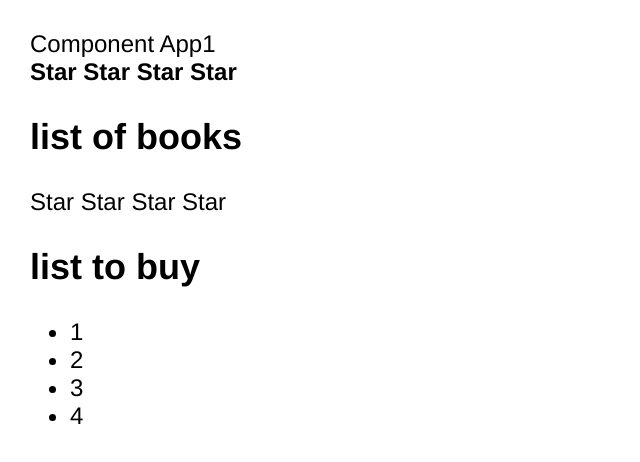
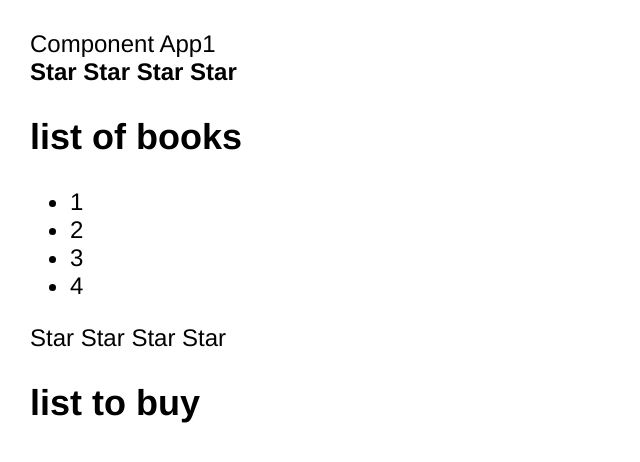
Before and after one commit to Lelik7777/react-kabzda, a React (Create React App) app: page / in a window 1280 px wide. Shown: the top 462 px of the page, without its empty margins (0-640 px from the left). Built offline with nearby package versions, Linux system fonts and the light colour scheme.

Commit message:
react-kabzda 04 add most short variant!

```diff
--- a/src/components/According/According.tsx
+++ b/src/components/According/According.tsx
@@ -18,16 +18,23 @@ export function According(props: AccordingType) {
              <BodyAccording/>
          </div>
      )*/
+// by ternary operator
+    /* return (
+         props.collapsed ?
+             <TitleAccording title={props.title}/> :
+             <div>
+                 <TitleAccording title={props.title}/>
+                 <BodyAccording/>
+             </div>
 
+     )*/
     return (
-        props.collapsed ?
-            <TitleAccording title={props.title}/> :
-            <div>
-                <TitleAccording title={props.title}/>
-                <BodyAccording/>
-            </div>
+        <div>
+            <TitleAccording title={props.title}/>
+            {props.collapsed && <BodyAccording/>}
+        </div>
+    )
 
-    )
 }
 
 type AccordingTitleType = {
```
